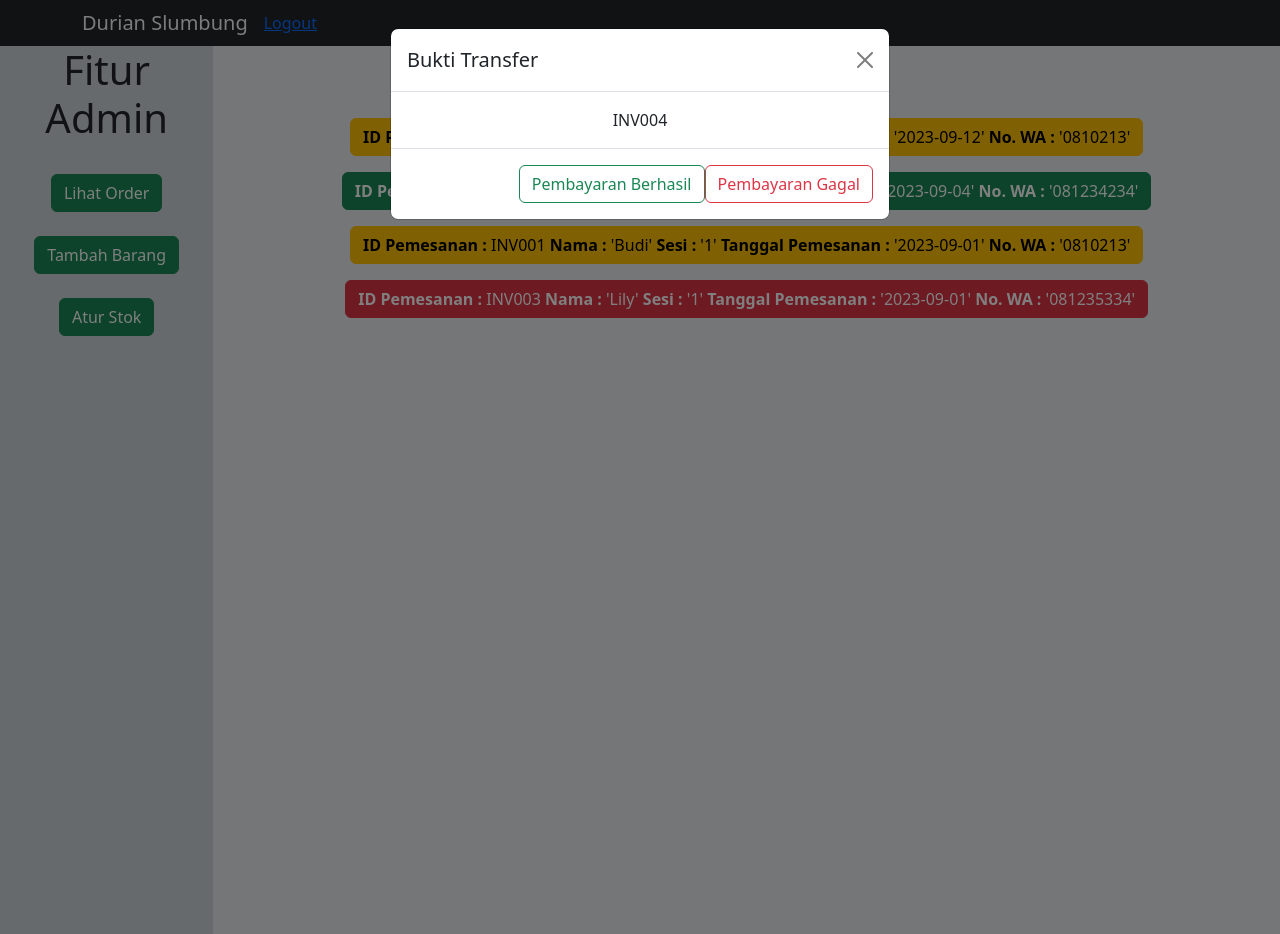
After one commit to keliphar/hackathon, a PHP site: page /admin-panel/areaKhususAdmin.php in a window 1280 px wide, after a click that opens the changed part. The commit adds this page. Run offline with PHP 8.4, Linux system fonts and the light colour scheme; the visitor is signed in with stand-in values (Sample User, id 1); data comes from the database, SQL or seed files in the repository; both versions use the stored data as it was after the commit.

Commit message:
update sementara

```diff
--- /dev/null
+++ b/admin-panel/adminBolehMasuk.php
@@ -0,0 +1,5 @@
+<?php
+    session_start();
+    $_SESSION['login'] = true;
+    header("Location: areaKhususAdmin.php");
+?>
--- /dev/null
+++ b/admin-panel/areaKhususAdmin.php
@@ -0,0 +1,108 @@
+<?php
+    session_start();
+    if(!isset($_SESSION['login']) || $_SESSION['login'] == False) {
+        // echo "masuk";
+        // echo isset($_SESSION['login']);
+        header("Location: ../selainAdminDilarangMasuk.php");
+    }
+    $title = "Admin Panel";
+    $css = "";
+    // require_once("../connectDB.php");
+    require_once("./header.php");
+?>
+<div class="container-fluid text-center">
+    <div class="row" id="container">
+        <div class="col-2 bg-dark-subtle vh-100">
+            <h1>Fitur Admin</h1>
+            <form action="" method="get">
+                <input type="submit" value="Lihat Order" class="btn btn-success mt-4" name="view">
+                <input type="submit" value="Tambah Barang" class="btn btn-success mt-4" name="view">
+                <input type="submit" value="Atur Stok" class="btn btn-success mt-4" name="view">
+            </form>
+        </div>
+        <div class="col bg-body-secondary" id="content">
+            <!-- <h1 style="text-align:center; line-height:75vh;">Welcome to the admin page...</h1> -->
+            <?php
+            if(!isset($_GET['view']))
+                $_GET['view'] = 'Lihat Order';
+
+            // if(isset($_GET['view'])){
+            $viewpage = $_GET['view'];
+            if($viewpage == "Lihat Order"){
+                $stmt = $pdo -> prepare("SELECT inv_id,nama,sesi,tgl_pesan,bukti_bayar,nowa,status from book_olahan ORDER BY tgl_pesan DESC;");
+                $stmt -> execute();
+                $data = $stmt -> fetchAll();
+                echo "<h1 style='text-align:center'>List Orderan</h1>";
+                foreach ($data as $key) {
+                    $outlineModal;
+                    if($key['status']==0){
+                        $outlineModal="warning";
+                    }else if($key['status']==1){
+                        $outlineModal="success";
+                    }else{
+                        $outlineModal="danger";
+                    }
+                    echo "
+                    <button type='button' class='btn btn-".$outlineModal." mt-3' data-bs-toggle='modal' data-bs-target='#".$key['inv_id']."'>
+                    <b>ID Pemesanan : </b>".$key['inv_id']." <b>Nama :</b> '".$key['nama']."' <b>Sesi :</b> '".$key['sesi']."' <b>Tanggal Pemesanan : </b>'".$key['tgl_pesan']."' <b>No. WA : </b>'".$key['nowa']."'
+                    </button>
+
+
+                    <div class='modal fade' id='".$key['inv_id']."' tabindex='-1' aria-labelledby='".$key['inv_id'].'Label'."' aria-hidden='true'>
+                    <div class='modal-dialog'>
+                        <div class='modal-content'>
+                        <div class='modal-header'>
+                            <h1 class='modal-title fs-5' id='".$key['inv_id'].'Label'."'>Bukti Transfer</h1>
+                            <button type='button' class='btn-close' data-bs-dismiss='modal' aria-label='Close'></button>
+                        </div>
+                        <div class='modal-body'>
+                            {$key['inv_id']}
+                        </div>";
+                        if($key['status']==0) {
+                            echo "<div class='modal-footer'>
+                            <form action='updatePesanan.php' method='post' id='booking'>
+                            <button type='submit' class='btn btn-outline-success' name='konfirmasi' value='berhasil'>Pembayaran Berhasil</button>";
+                            echo "<button type='submit' class='btn btn-outline-danger' name='konfirmasi' value='gagal'>Pembayaran Gagal</button>
+                            <input type='hidden' name='inv_id' value='{$key['inv_id']}'></form>
+                            </div>";
+                        }
+                    echo "</div>
+                    </div>
+                    </div>
+                    ";
+                }
+            }else if($viewpage == "Tambah Barang"){
+                echo "<h1 style='text-align:center'>Tambah Barang</h1>";
+                echo "
+                <div style='max-width:50%' class='position-absolute start-50'>
+                    <form action='admin-panel.php' method='get'>
+                        <div class='mb-3'>
+                            <label for='inputNama' class='form-label'>Nama Barang</label>
+                            <input type='text' class='form-control' id='inputNama' name='inputBarang'>
+                        </div>
+                        <div class='mb-3'>
+                            <label for='inputFoto' class='form-label'>Upload Foto Barang</label>
+                            <input type='file' class='form-control' id='inputFoto' name='inputFoto'>
+                        </div>
+                        <button type='submit' class='btn btn-primary'>Submit</button>
+                    </form>
+                </div>";
+            }else if($viewpage == "Atur Stok"){
+
+            }
+            // }else{
+            //     echo "Tidak masuk";
+            // }
+
+            ?>
+        </div>
+    </div>
+</div>
+<script>
+    function stokDurian() {
+    }
+</script>
+
+<?php
+require_once("../footer.php");
+?>
--- /dev/null
+++ b/admin-panel/header.php
@@ -0,0 +1,28 @@
+<?php
+    require_once "../connectDB.php";
+    // session_start();
+?>
+
+<!DOCTYPE html>
+<html lang="en">
+<head>
+    <meta charset="UTF-8">
+    <meta http-equiv="X-UA-Compatible" content="IE=edge">
+    <meta name="viewport" content="width=device-width, initial-scale=1.0">
+    <link rel="stylesheet" href="https://cdn.jsdelivr.net/npm/bootstrap@5.3.2/dist/css/bootstrap.min.css">
+    <title><?=$title;?></title>
+    <link rel="stylesheet" href="<?=$css?>">
+</head>
+<body>
+    <nav class="navbar navbar-dark navbar-expand-lg bg-dark sticky-top">
+        <div class="container">
+            <div class="navbar-brand p-0 text-light">
+                <a class="navbar-logo text-decoration-none text-reset" href="index.php">Durian Slumbung</a>
+            </div>
+            <div class="collapse navbar-collapse">
+                <div class="col col-2 col-lg-1 text-lg-end mb-3 mb-lg-0 d-flex text-light">
+                    <a href="keluarAdmin.php">Logout</a>
+                </div>
+            </div>
+        </div>
+    </nav>
--- a/connectDB.php
+++ b/connectDB.php
@@ -17,7 +17,7 @@
     $username = "root";
     $password = "";
 
-    $pdo = null;
+    $pdo;
 
     try{
         $pdo = new PDO($conn_string, $username, $password);
--- a/index.php
+++ b/index.php
@@ -2,9 +2,9 @@
     $title = "Pos Single";
     $css = "";
     include 'header.php';
-    $query = "SELECT * FROM panitia WHERE username = '{$_SESSION['user']}'";
-    $result = mysqli_query($conn, $query);
-    $data = mysqli_fetch_assoc($result);
+    // $query = "SELECT * FROM panitia WHERE username = '{$_SESSION['user']}'";
+    // $result = mysqli_query($conn, $query);
+    // $data = mysqli_fetch_assoc($result);
 ?>
     <h1>Durian Slumbung</h1>
 <?php
--- a/showSesi.php
+++ b/showSesi.php
@@ -2,7 +2,6 @@
     require_once "connectDB.php";
 
     $tgl = $_GET['tgl'];
-    // echo $tgl;
     $sesi1 = 0;
     $sesi2 = 0;
     $sesi3 = 0;
@@ -32,6 +31,5 @@
         $sesi3 = $stmt->fetch();
         echo '<li class="list-group-item">Sesi 3: Not Available</li>';
     }
-
     echo '</ul></div>';
 ?>
```
Also changed, not shown: admin-panel/editStok.php (added, +19 -0 lines), admin-panel/keluarAdmin.php (added, +7 -0 lines), admin-panel/updatePesanan.php (added, +19 -0 lines), admin-panel/updateStok.php (added, +19 -0 lines), dapur-durian.php (+29 -2 lines), durianslumbung.sql (+11 -1 lines), selainAdminDilarangMasuk.php (added, +29 -0 lines), tambahPesanan.php (added, +77 -0 lines), bukti_trf/Copy of HIMAFOR_Logo_Final-13.png (added), poto.png (added).
